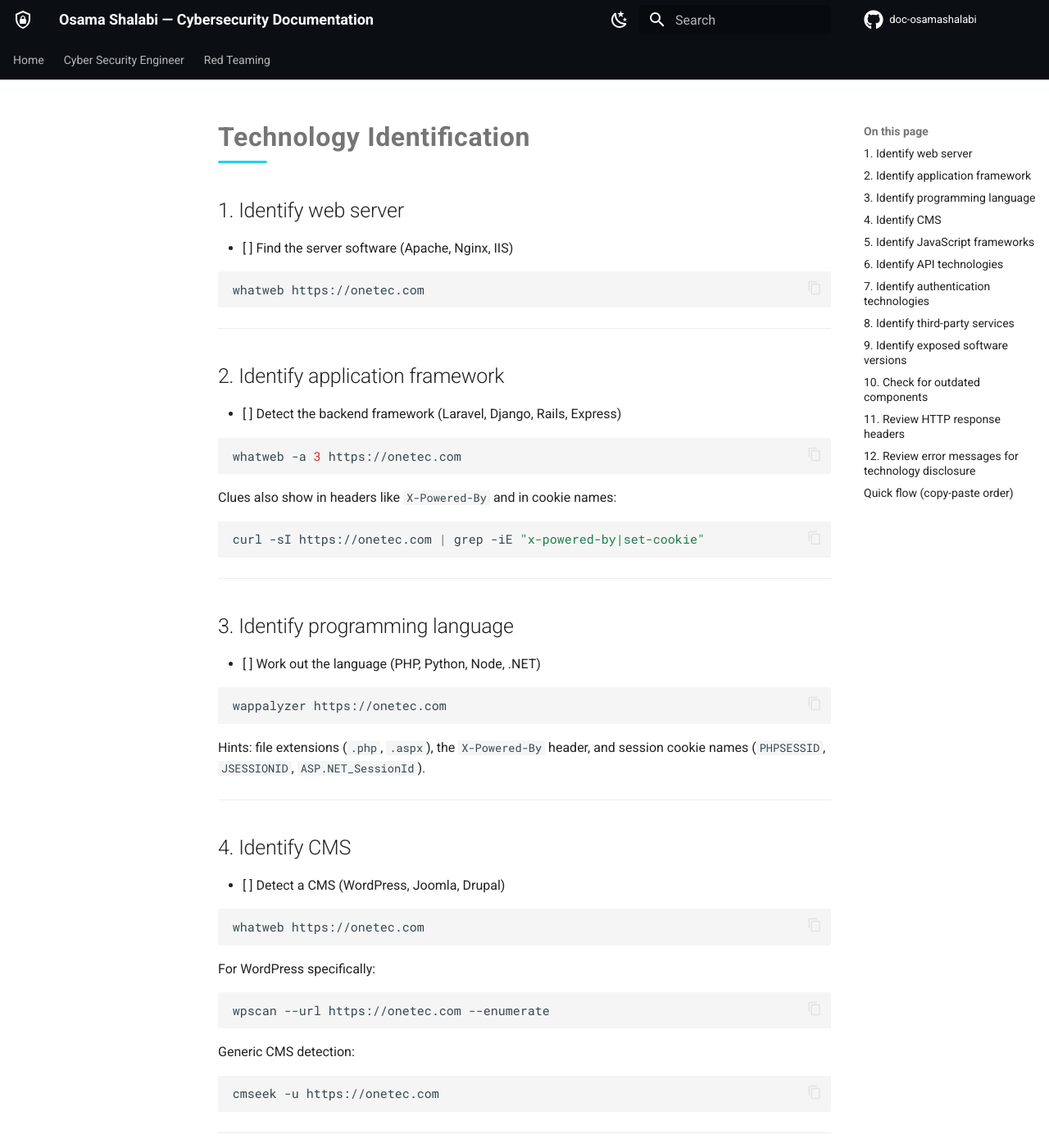
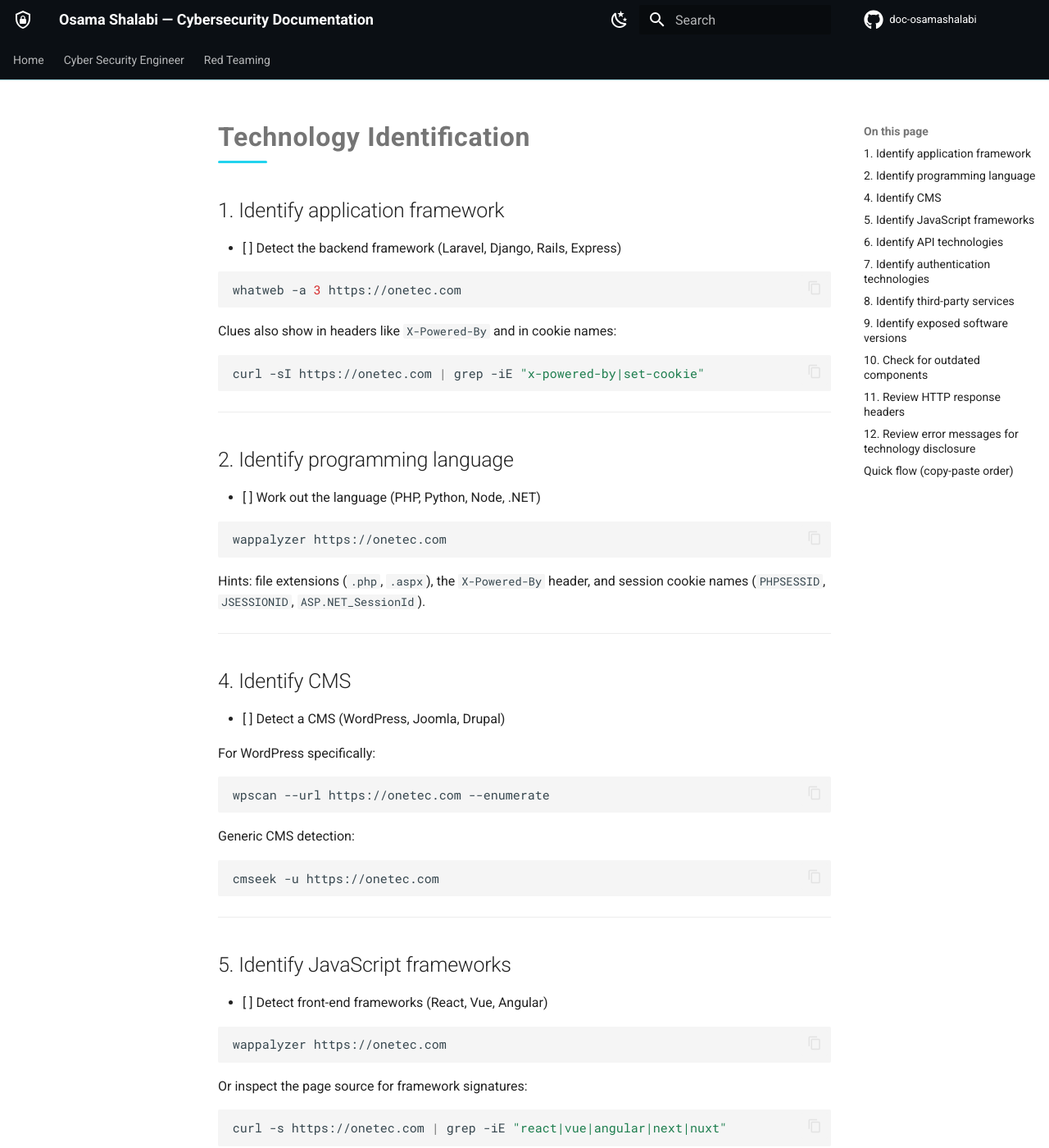
Before and after one commit to osamashalabi432-png/doc-osamashalabi, an MkDocs documentation site: the page built from docs/red-teaming/web-hacking/phase2 - Technology Identification/Technology Identification.md, in a window 1280 px wide and 1400 px high. Shown: the whole window at 82% size. Built offline with MkDocs 1.6.1 and Material for MkDocs 9.7.7, drawn with Linux system fonts in a browser that asks for light colours; comment, search, counter and statistics services are not loaded.

Commit message:
vault backup: 2026-10-01 13:49:54

````diff
--- a/docs/red-teaming/web-hacking/phase2 - Technology Identification/Technology Identification.md
+++ b/docs/red-teaming/web-hacking/phase2 - Technology Identification/Technology Identification.md
@@ -1,14 +1,4 @@
-## 1. Identify web server
-
-- [ ] Find the server software (Apache, Nginx, IIS)
-
-```bash
-whatweb https://onetec.com
-```
-
----
-
-## 2. Identify application framework
+## 1. Identify application framework
 
 - [ ] Detect the backend framework (Laravel, Django, Rails, Express)
 
@@ -24,7 +14,7 @@ curl -sI https://onetec.com | grep -iE "x-powered-by|set-cookie"
 
 ---
 
-## 3. Identify programming language
+## 2. Identify programming language
 
 - [ ] Work out the language (PHP, Python, Node, .NET)
 
@@ -39,10 +29,6 @@ Hints: file extensions (`.php`, `.aspx`), the `X-Powered-By` header, and session
 ## 4. Identify CMS
 
 - [ ] Detect a CMS (WordPress, Joomla, Drupal)
-
-```bash
-whatweb https://onetec.com
-```
 
 For WordPress specifically:
 
````
